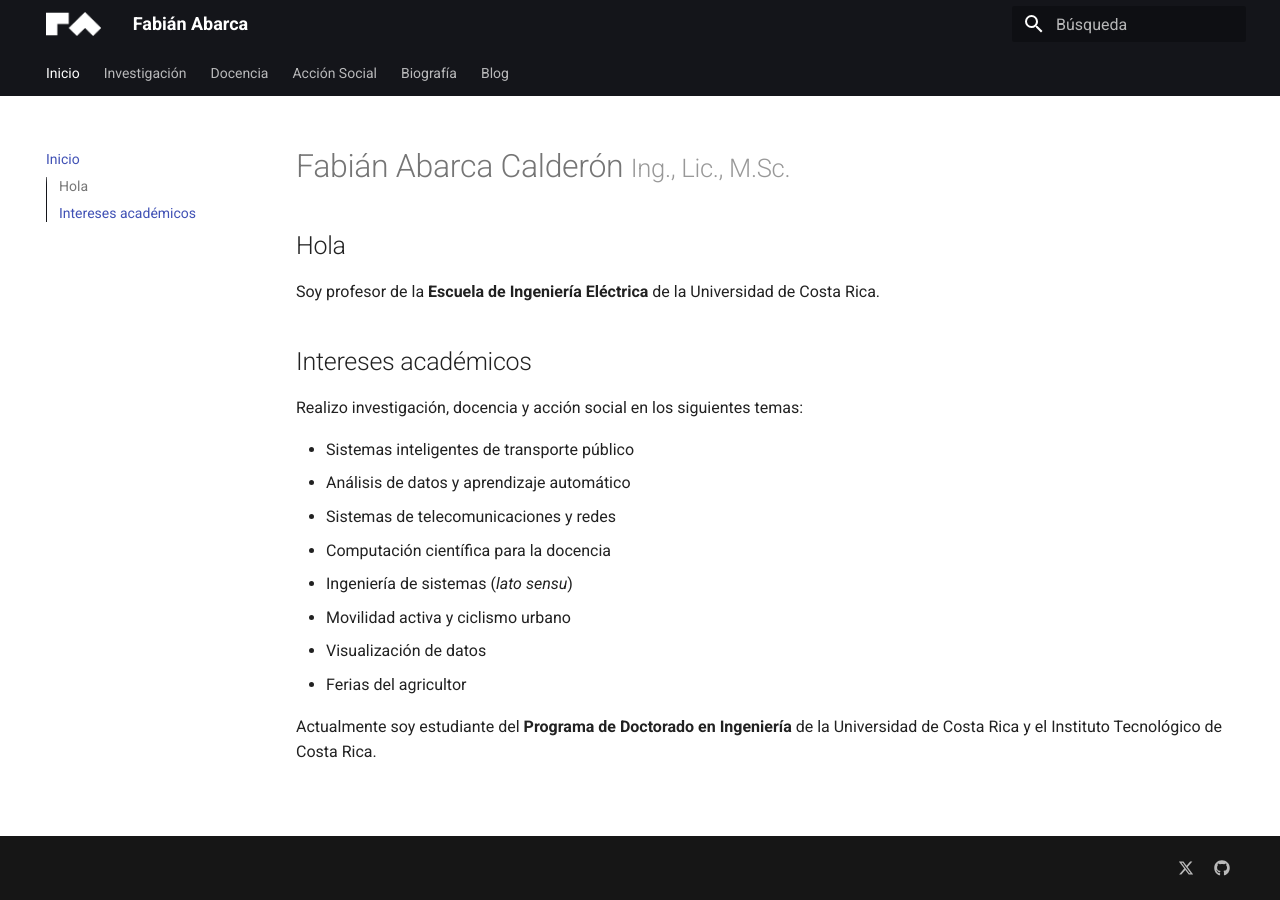
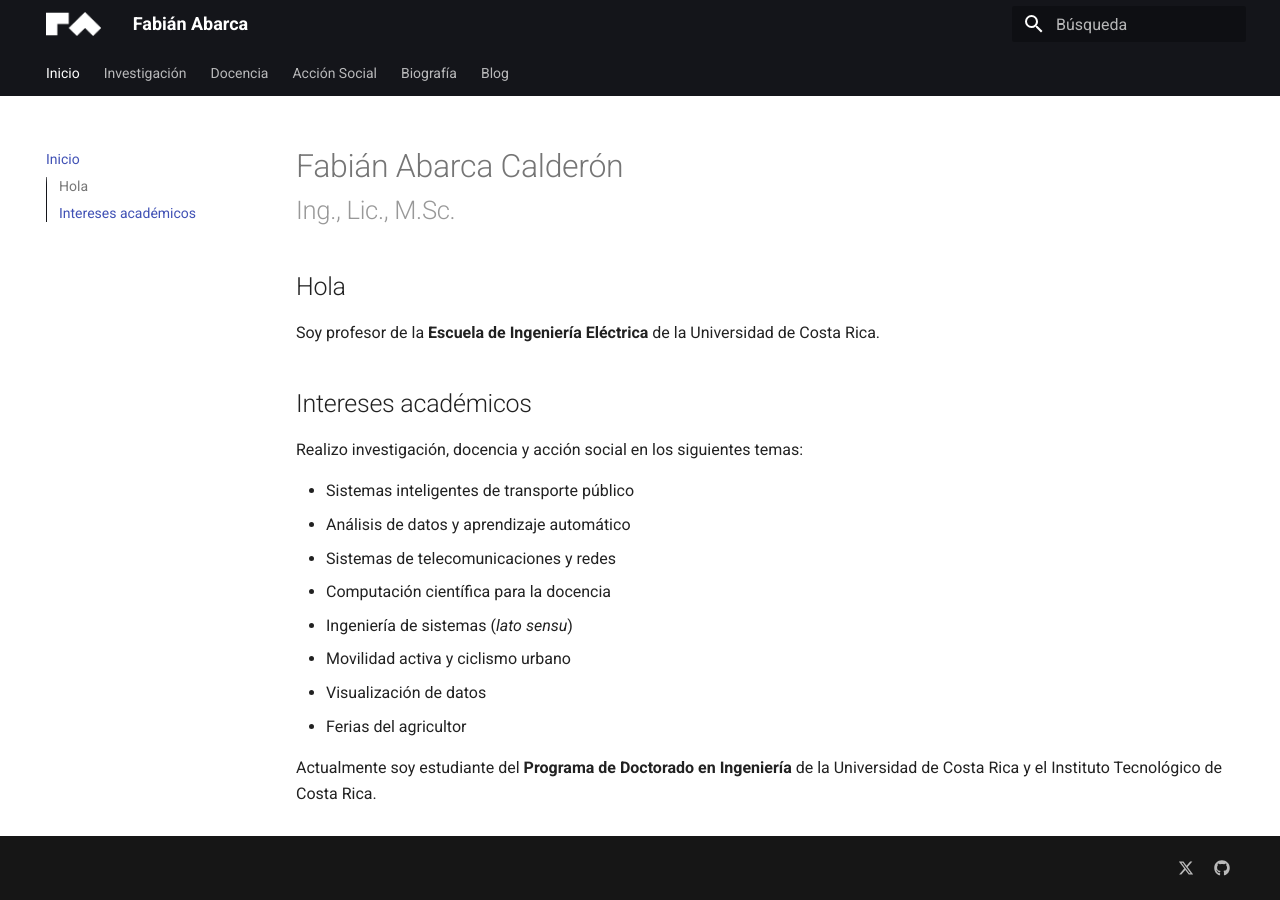
Before and after one commit to fabianabarca/puntocom, an MkDocs documentation site: the page built from docs/index.md, in a window 1280 px wide. Built offline with MkDocs 1.6.1 and Material for MkDocs 9.7.7, drawn with Linux system fonts in a browser that asks for light colours.

Commit message:
Un par de detalles

```diff
--- a/docs/index.md
+++ b/docs/index.md
@@ -1,4 +1,4 @@
-# Fabián Abarca Calderón <small>Ing., Lic., M.Sc.</small>
+# Fabián Abarca Calderón <br /><small>Ing., Lic., M.Sc.</small>
 
 ## Hola
 
```
Also changed, not shown: docs/docencia.md (+1 -1 lines).
